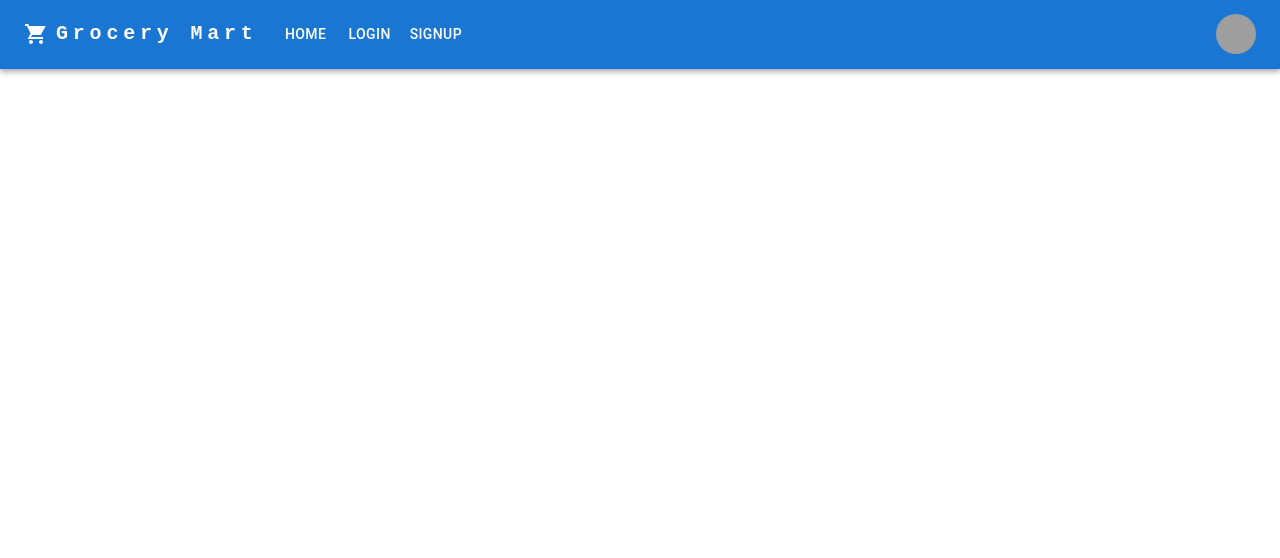
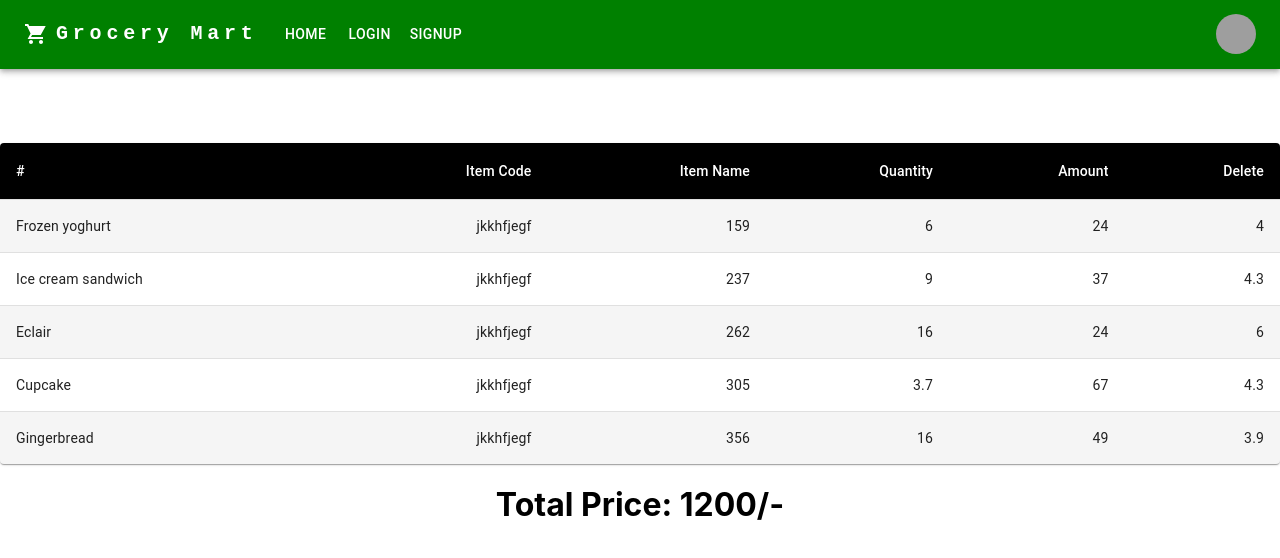
Before and after one commit to Oshanimadhushika/Grocery-E-Commerce, a React (Create React App) app in the folder Grocery-System/frontend/: page /order in a window 1280 px wide. Shown: the top 558 px of the page. Built offline with nearby package versions, Linux system fonts and the light colour scheme; grey boxes are pictures that could not be loaded.

Commit message:
Added order

```diff
--- a/Grocery-System/frontend/src/components/cart/Cart.css
+++ b/Grocery-System/frontend/src/components/cart/Cart.css
@@ -0,0 +1,4 @@
+.css-46bh2p-MuiCardContent-root {
+    padding: 16px;
+    background-color:#bdc3c7;
+}
--- a/Grocery-System/frontend/src/components/cart/Cart.jsx
+++ b/Grocery-System/frontend/src/components/cart/Cart.jsx
@@ -0,0 +1,67 @@
+import * as React from 'react';
+import Card from '@mui/material/Card';
+import CardContent from '@mui/material/CardContent';
+import CardMedia from '@mui/material/CardMedia';
+import Typography from '@mui/material/Typography';
+import { CardActionArea } from '@mui/material';
+import axios from 'axios';
+import { useState } from 'react';
+import { useEffect } from 'react';
+import './Cart.css'
+import Button from '@mui/material/Button';
+// const AdminDash = require('../admindash/AdminDash')
+
+export default function Cart() {
+
+    const [items, setItems] = useState([]);
+
+
+
+      useEffect(() => {
+        // Fetch data from the backend API
+        axios.get('http://localhost:3500/api/v1/getItem')
+          .then(response => {
+            setItems(response.data);
+
+            // window.location.reload()
+          })
+          .catch(error => {
+            console.error(error);
+          });
+      }, []);
+
+  return (
+
+    <Card sx={{display:'flex', flexDirection:'row', gap:5, padding:5}}>
+        {items.map(item => (
+      <CardActionArea key={item._id}>
+        <CardMedia
+          component="img"
+          height="140"
+          image="https://i.postimg.cc/3xMYr8Mm/3524.jpg"
+          alt="green iguana"
+        />
+        <CardContent style={{ border:1}}>
+          <Typography gutterBottom variant="h5" component="div">
+          {item.itemCode}
+          </Typography>
+          <Typography gutterBottom variant="h5" component="div">
+          {item.itemName}
+          </Typography>
+          {/* <Typography variant="body2" color="text.secondary">
+            Lizards are a widespread group of squamate reptiles, with over 6,000
+            species, ranging across all continents except Antarctica
+          </Typography> */}
+          <Typography gutterBottom variant="h5" component="div">
+          Price: {item.itemPrice}
+          </Typography>
+          <Typography gutterBottom variant="h5" component="div">
+          Quantity: {item.qtyOnHand}
+          </Typography>
+          <Button type="submit" variant="contained">Add to cart</Button>
+        </CardContent>
+      </CardActionArea>
+      ))}
+    </Card>
+  );
+};
--- a/Grocery-System/frontend/src/components/home/Home.jsx
+++ b/Grocery-System/frontend/src/components/home/Home.jsx
@@ -1,12 +1,15 @@
 import { style } from '@mui/system';
 import * as React from 'react';
+
 
 
 function Home() {
   return (
     <div id="carouselBasicExample" class="carousel slide carousel-fade" data-mdb-ride="carousel">
 
-  <div class="carousel-indicators">
+
+
+  {/* <div class="carousel-indicators">
     <button
       type="button"
       data-mdb-target="#carouselBasicExample"
@@ -27,16 +30,16 @@ function Home() {
       data-mdb-slide-to="2"
       aria-label="Slide 3"
     ></button>
-  </div>
+  </div> */}
 
 
-  <div class="carousel-inner">
+  {/* <div class="carousel-inner">
 
     <div class="carousel-item active">
       <img src="https://i.postimg.cc/2Sxgb4th/pho.jpg" style={{height:'88vh'}}  class="d-block w-100" />
     </div>
 
-  </div>
+  </div> */}
 </div>
   );
 
--- a/Grocery-System/frontend/src/components/itemUpdate/ItemUpdate.css
+++ b/Grocery-System/frontend/src/components/itemUpdate/ItemUpdate.css
@@ -2,7 +2,7 @@
     margin-top: 63px;
     width: 347px;
     margin-left: 520px;
-    border-color: 2px solid red;
-    background-color: #9ac9cb;
+    border-color: 2px solid rgb(7, 2, 2);
+    background-color: #c4d59f;
     height: 388px;
 }
--- a/Grocery-System/frontend/src/components/nav/Nav.jsx
+++ b/Grocery-System/frontend/src/components/nav/Nav.jsx
@@ -38,7 +38,7 @@ function Nav() {
   };
 
   return (
-    <AppBar position="static">
+    <AppBar position="static" sx={{bgcolor:'green'}}>
       <Container maxWidth="xl">
         <Toolbar disableGutters>
           <LocalGroceryStoreSharpIcon sx={{ display: { xs: 'none', md: 'flex' }, mr: 1 }} />
--- /dev/null
+++ b/Grocery-System/frontend/src/components/order/Order.jsx
@@ -0,0 +1,80 @@
+import * as React from 'react';
+import { styled } from '@mui/material/styles';
+import Table from '@mui/material/Table';
+import TableBody from '@mui/material/TableBody';
+import TableCell, { tableCellClasses } from '@mui/material/TableCell';
+import TableContainer from '@mui/material/TableContainer';
+import TableHead from '@mui/material/TableHead';
+import TableRow from '@mui/material/TableRow';
+import Paper from '@mui/material/Paper';
+
+
+const StyledTableCell = styled(TableCell)(({ theme }) => ({
+  [`&.${tableCellClasses.head}`]: {
+    backgroundColor: theme.palette.common.black,
+    color: theme.palette.common.white,
+  },
+  [`&.${tableCellClasses.body}`]: {
+    fontSize: 14,
+  },
+}));
+
+const StyledTableRow = styled(TableRow)(({ theme }) => ({
+  '&:nth-of-type(odd)': {
+    backgroundColor: theme.palette.action.hover,
+  },
+  // hide last border
+  '&:last-child td, &:last-child th': {
+    border: 0,
+  },
+}));
+
+function createData(name, calories, fat, carbs, protein) {
+  return { name, calories, fat, carbs, protein };
+}
+
+const rows = [
+  createData('Frozen yoghurt', 159, 6.0, 24, 4.0),
+  createData('Ice cream sandwich', 237, 9.0, 37, 4.3),
+  createData('Eclair', 262, 16.0, 24, 6.0),
+  createData('Cupcake', 305, 3.7, 67, 4.3),
+  createData('Gingerbread', 356, 16.0, 49, 3.9),
+];
+
+export default function Order() {
+
+
+  return (
+    <>
+    <TableContainer component={Paper}>
+      <Table sx={{ minWidth: 700 }} aria-label="customized table">
+        <TableHead>
+          <TableRow>
+            <StyledTableCell>#</StyledTableCell>
+            <StyledTableCell align="right">Item Code</StyledTableCell>
+            <StyledTableCell align="right">Item Name</StyledTableCell>
+            <StyledTableCell align="right">Quantity</StyledTableCell>
+            <StyledTableCell align="right">Amount</StyledTableCell>
+            <StyledTableCell align="right">Delete</StyledTableCell>
+          </TableRow>
+        </TableHead>
+        <TableBody>
+          {rows.map((row) => (
+            <StyledTableRow key={row.name}>
+              <StyledTableCell component="th" scope="row">
+                {row.name}
+              </StyledTableCell>
+              <StyledTableCell align="right">jkkhfjegf</StyledTableCell>
+              <StyledTableCell align="right">{row.calories}</StyledTableCell>
+              <StyledTableCell align="right">{row.fat}</StyledTableCell>
+              <StyledTableCell align="right">{row.carbs}</StyledTableCell>
+              <StyledTableCell align="right">{row.protein}</StyledTableCell>
+            </StyledTableRow>
+          ))}
+        </TableBody>
+      </Table>
+    </TableContainer>
+    <div><h1 className='fs-2'>Total Price: 1200/-</h1></div>
+    </>
+  );
+}
--- a/Grocery-System/frontend/src/components/routes/RouteHandler.jsx
+++ b/Grocery-System/frontend/src/components/routes/RouteHandler.jsx
@@ -5,6 +5,8 @@ import Home from "../home/Home.jsx";
 import AdminLogin from "../adminLogin/AdminLogin.jsx";
 import AdminDash from "../adminDash/AdminDash.jsx";
 import FormPropsTextFields from "../itemUpdate/ItemUpdate.jsx";
+import Cart from "../cart/Cart.jsx";
+import Order from "../order/Order.jsx"
 
 
 export const RouteHandler = () =>{
@@ -17,7 +19,8 @@ export const RouteHandler = () =>{
               <Route path='/admin' element={<AdminLogin/>}/>
               <Route path="/admindash" element={<AdminDash/>}/>
               <Route path="/itemUpdate" element={<FormPropsTextFields/>}/>
-
+              <Route path="/cart" element={<Cart/>}/>
+              <Route path='/order' element={<Order/>}/>
             </Routes>
         </>
     );
```
Also changed, not shown: Grocery-System/frontend/src/components/img/6505516.jpg (added), Grocery-System/frontend/src/components/img/groccery.jpg (added).
